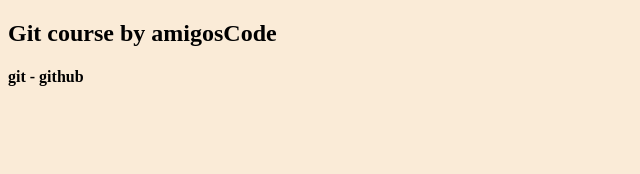
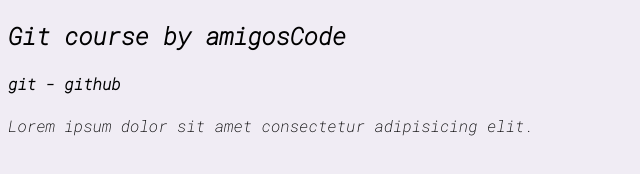
Before and after one commit to Alexrpoma/git-fundamentals, a plain HTML site: page index.html in a window 1280 px wide. Shown: the whole page, without its empty margins (0-640 px from the left). Drawn offline with Linux system fonts and the light colour scheme.

Commit message:
some font styles changed

```diff
--- a/index.html
+++ b/index.html
@@ -6,9 +6,11 @@
   <title>git fundamentals</title>
   <script src="./main.js"></script>
   <link href="./styles.css" rel="stylesheet">
+  <link href="https://fonts.googleapis.com/css2?family=Open+Sans:wght@300&family=Roboto+Mono:ital,wght@1,200&display=swap" rel="stylesheet">
 </head>
 <body>
   <h2>Git course by amigosCode</h2>
   <h4>git - github</h4>
+  <p>Lorem ipsum dolor sit amet consectetur adipisicing elit.</p>
 </body>
 </html>
--- a/styles.css
+++ b/styles.css
@@ -1,3 +1,4 @@
 body {
-  background-color: antiquewhite;
+  background-color: rgb(240, 236, 244);
+  font-family: Roboto Mono;
 }
```
